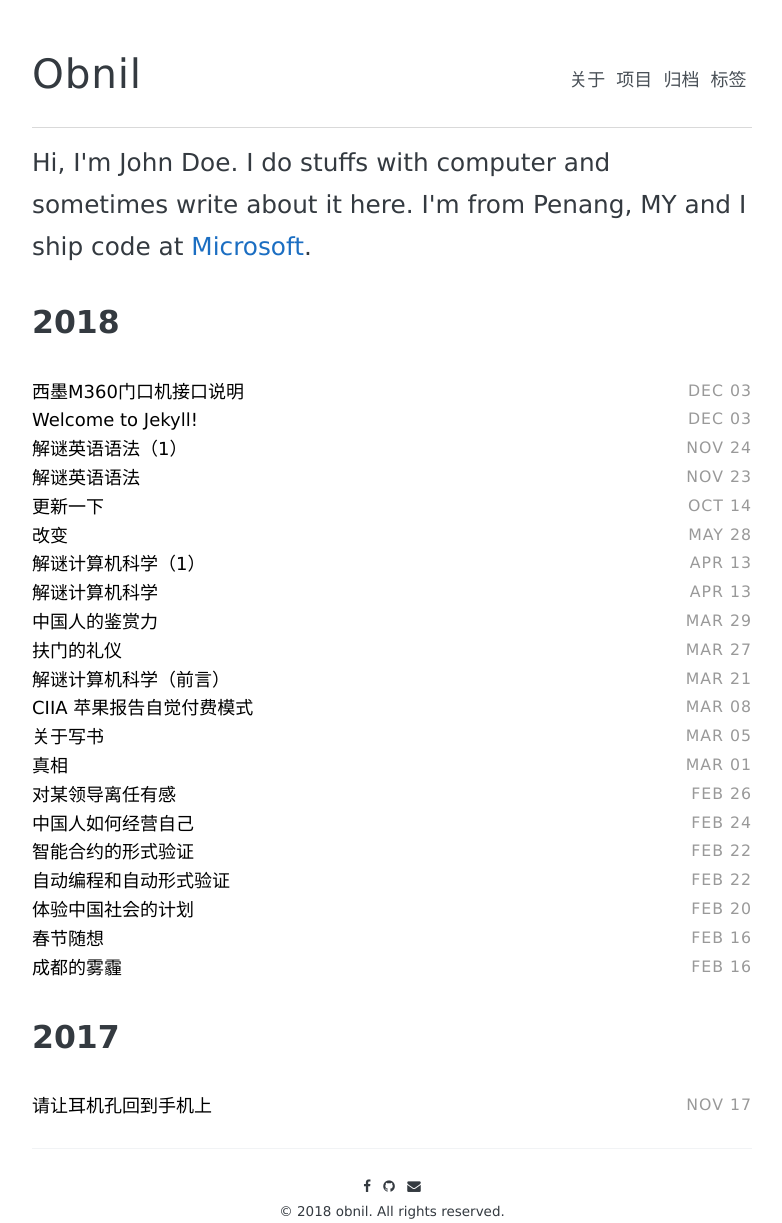
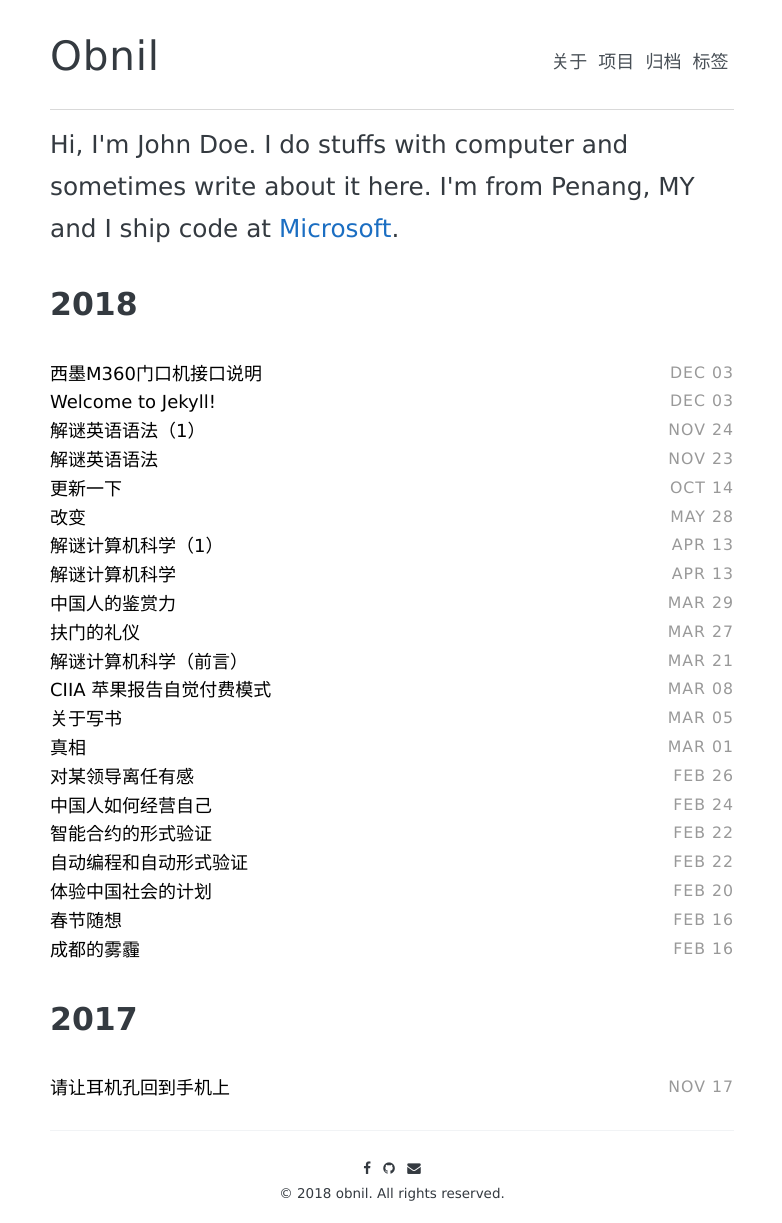
Before and after one commit to obnil/obnil.github.io, a Jekyll site: the page built from index.html, in a window 1280 px wide. Shown: the whole page, without its empty margins (248-1030 px from the left). Built offline with Jekyll 4.4.1, drawn with Linux system fonts in a browser that asks for light colours; some web fonts are replaced; the list of posts is cut into pages by our own code.

Commit message:
修改首页样式

```diff
--- a/_sass/_site.scss
+++ b/_sass/_site.scss
@@ -18,7 +18,7 @@ body {
 
 .content-container {
   max-width: 40rem;
-  padding-top: 2rem;
+  padding: 1rem;
   margin-left:  auto;
   margin-right: auto;
 
```
